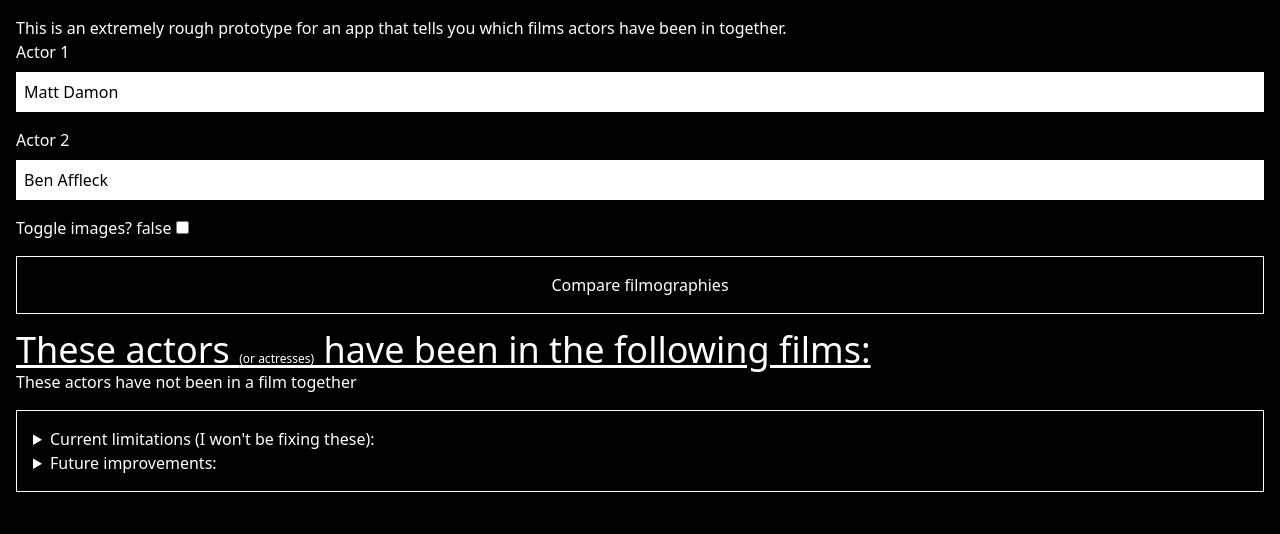
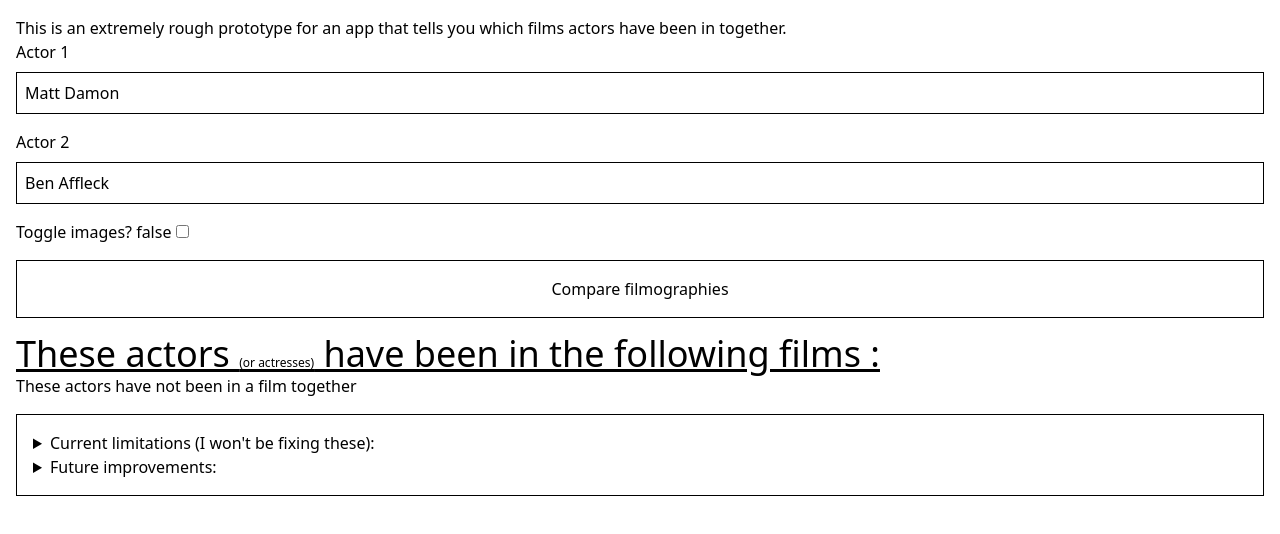
Before and after one commit to DipoOgunmodede/movie-finder, a Vue app: page / in a window 1280 px wide. Shown: the top 534 px of the page. Built offline with nearby package versions, Linux system fonts and the light colour scheme.

Commit message:
added generate image link function

```diff
--- a/index.html
+++ b/index.html
@@ -6,7 +6,7 @@
     <meta name="viewport" content="width=device-width, initial-scale=1.0" />
     <title>Shared film finder</title>
   </head>
-  <body class="bg-black">
+  <body class="bg-white dark:bg-black">
     <div id="app"></div>
     <script type="module" src="/src/main.js"></script>
   </body>
--- a/src/App.vue
+++ b/src/App.vue
@@ -1,7 +1,6 @@
 <script setup>
 import HelloWorld from './components/HelloWorld.vue'
 import axios from 'axios'
-
 import { ref, onMounted } from 'vue'
 
 const movieList = ref([])
@@ -10,18 +9,7 @@ const actor1 = ref('Matt Damon')
 const actor2 = ref('Ben Affleck')
 const actorsCommonFilms = ref({})
 const showImages = ref(false)
-
-const getPopularMovieList = () => {
-  axios.get('https://api.themoviedb.org/3/movie/popular?api_key=c92bac37a196e6559bcb667ecb49b1e1&language=en-US&page=1')
-    .then(function (response) {
-      // Check out the console to see the results
-      movieList.value = response.data.results
-    })
-    .catch(function (error) {
-      // handle error
-      console.log(error);
-    })
-}
+const isLoading = ref(false)
 
 //why const and anonymous function?
 
@@ -39,105 +27,139 @@ const queryParams = {
 
 const getActorIdFromName = (actorName) => {
   //search tmdb for actor name and return their id
+
   return axios.get(
     `https://api.themoviedb.org/3/search/person?query="${actorName}"`, queryParams
   )
 }
+const getMovieCreditsByActorId = async (actorId) => {
 
-const getMovieCreditsByActorId = (actorId) => {
   // return the promise
   return axios.get(
     `https://api.themoviedb.org/3/person/${actorId}/movie_credits`, queryParams
   )
-
+}
+const generateImageLink = (imagePath) => {
+  return `https://image.tmdb.org/t/p/w500${imagePath}`
 }
 
 const getActorFilmography = async (actorName) => {
   //get the actor id from the name
   let actorId = await getActorIdFromName(actorName)
+  //get photos
+  const actorImagePath = actorId.data.results[0].profile_path
+  const actorImage = generateImageLink(actorImagePath)
+  console.log(actorImage)
   //get the movie credits from the actor id
   const movieCredits = await getMovieCreditsByActorId(actorId.data.results[0].id)
-  //return the movie credits
-  console.log(movieCredits.data.cast)
+
+
   //add external ids to each film object
   movieCredits.data.cast.forEach(async (movie) => {
     const externalIds = await axios.get(`https://api.themoviedb.org/3/movie/${movie.id}/external_ids`, queryParams)
     movie.imdb = externalIds.data.imdb_id
   })
+  console.log(movieCredits.data.cast)
   return movieCredits.data.cast
 }
 
 const compareBothActorsFilmographies = async (firstActor, secondActor) => {
-
+  //set is loading to true
+  isLoading.value = true
   //get the filmographies of both actors and turn them into arrays
   const actor1Filmography = await getActorFilmography(firstActor)
   const actor2Filmography = await getActorFilmography(secondActor)
+  //get actor photos for both actors
+
   const actor1FilmographyIds = actor1Filmography.map(movie => movie.id)
   const actor2FilmographyIds = actor2Filmography.map(movie => movie.id)
   //check films have the same id, then filter the array to only include the common film objects
-  const commonFilms = actor1Filmography.filter(movie => actor2FilmographyIds.includes(movie.id))
+  let commonFilms = actor1Filmography.filter(movie => actor2FilmographyIds.includes(movie.id))
   //add external ids to each film object
   commonFilms.forEach(async (movie) => {
     const externalIds = await axios.get(`https://api.themoviedb.org/3/movie/${movie.id}/external_ids`, queryParams)
     movie.imdb = externalIds.data.imdb_id
   })
+  //check and remove films with duplicate ids (some actors are in films twice)
+  commonFilms = commonFilms.filter((film, index, self) =>
+    index === self.findIndex((t) => (
+      t.id === film.id
+    ))
+  )
+  //now order films by release_date (newest first)
+  commonFilms = commonFilms.sort((a, b) => {
+    return new Date(b.release_date) - new Date(a.release_date)
+  })
   actorsCommonFilms.value = [...commonFilms]
-  console.log(actorsCommonFilms.value)
+  //set is loading to false
+  isLoading.value = false
+   console.log(actorsCommonFilms.value, isLoading)
 }
 const computeGridStyles = () => {
   //if images are shown, add responsive grid classes
   if (showImages.value) {
-    return "grid grid-cols-1 sm:grid-cols-2 md:grid-cols-3 lg:grid-cols-4 items-end gap-4"
+    return "grid grid-cols-1 sm:grid-cols-2 md:grid-cols-3 lg:grid-cols-4 items-end gap-8"
   } else {
     return ""
   }
 }
-onMounted(() => {
-  console.log("What are you looking for here?")
-})
+// onMounted(() => {
+//   compareBothActorsFilmographies(actor1.value, actor2.value)
+// })
 </script>
 
 <template>
-  <div class="flex flex-col justify-center text-white p-4">
+  <div class="flex flex-col justify-center dark:text-white p-4">
     <p>This is an extremely rough prototype for an app that tells you which films actors have been in together.</p>
-    <div class="flex flex-col justify-center gap-4">
-      <label class="text-white flex flex-col gap-2">
+    <div class="flex flex-col justify-center gap-4 relative">
+      <transition name="fade">
+        <div v-if="isLoading"
+          class="absolute top-0 left-0 w-full h-full bg-white dark:bg-black bg-opacity-50 flex justify-center items-center">
+          <div class="loader ease-linear rounded-full border-8 border-t-8 border-gray-200 h-32 w-32"></div>
+        </div>
+      </transition>
+      <label class="dark:text-white flex flex-col gap-2">
         Actor 1
-        <input type="text" class="actor actor1 text-black p-2" v-model="actor1" placeholder="Search for an actor" />
+        <input type="text" class="actor actor1 text-black border border-black dark:border-white p-2" v-model="actor1"
+          placeholder="Search for an actor" @keyup.enter="compareBothActorsFilmographies(actor1, actor2)" />
       </label>
-      <label class="text-white flex flex-col gap-2">
+      <label class="dark:text-white flex flex-col gap-2">
         Actor 2
-        <input type="text" class="actor actor2 text-black p-2" v-model="actor2" placeholder="Search for an actor" />
+        <input type="text" class="actor actor2 text-black border border-black dark:border-white p-2" v-model="actor2"
+          placeholder="Search for an actor" />
       </label>
       <label>Toggle images? {{ showImages }}
         <input type="checkbox" v-model="showImages" />
       </label>
     </div>
 
-    <button @click="compareBothActorsFilmographies(actor1, actor2)" class="p-4 my-4 border border-white">Compare
+    <button @click="compareBothActorsFilmographies(actor1, actor2)"
+      class="p-4 my-4 border border-black dark:border-white">Compare
       filmographies</button>
     <!-- show list if they have appeared in a film together -->
     <h2 class="text-4xl underline">These actors <span class="text-xs">(or actresses)</span> have been in the
-      following {{ actorsCommonFilms.length }} films:</h2>
+      following {{ actorsCommonFilms.length }}
+      {{ actorsCommonFilms.length < 2 ? "film" : "films" }} :</h2>
         <ul v-if="actorsCommonFilms.length" :class="computeGridStyles()" class="p-4">
-      <li v-for="film in actorsCommonFilms" :key="film.id">
+          <li v-for="film in actorsCommonFilms" :key="film.id" class="group">
             <a :href="`https://www.imdb.com/title/${film.imdb}`">
-          <title class="inline-block mb-2 text-2xl">{{ film.original_title }}</title>
-          <img v-if="showImages" :src="`https://image.tmdb.org/t/p/w500${film.poster_path}`"
-            :alt="`Movie title: ${film.original_title}`">
+              <title class="inline-block mb-
+                             text-2xl">{{ film.original_title }}</title>
+              <img v-if="showImages" :src=generateImageLink(film.poster_path)
+                :alt="`Movie title: ${film.original_title}`" class="md:group-hover:scale-105">
             </a>
           </li>
         </ul>
         <p v-else>These actors have not been in a film together</p>
-
-    <div class="border border-white p-4 my-4">
+        <div class="border border-black dark:border-white p-4 my-4">
           <details>
             <summary>Current limitations (I won't be fixing these):</summary>
             <ul class="list-disc list-inside">
               <li>The API accepts any string meaning actors can be searched with just one name, e.g. Cruise returns Tom
                 Cruise's ID</li>
               <li>While case insensitive, there is no way to handle typos</li>
-          <li>The app only searches for the first result returned by the API. If there are multiple actors with the exact
+              <li>The app only searches for the first result returned by the API. If there are multiple actors with the
+                exact
                 same name, the app will only search for the first result.</li>
               <li>You can search the same person twice</li>
 
@@ -149,27 +171,36 @@ onMounted(() => {
             <ul class="list-disc list-inside">
               <li>Overhaul design completely</li>
               <li><span class="line-through">Responsive styles</span> (implemented 29/3/23)</li>
-          <li>Carousel display </li>
+              <li>Carousel display</li>
               <li>Properly obfuscate API key</li>
-          <li><span class="line-through">Image toggle, probably with <code class="text-code">v-if</code></span> implemented 31/3/23</li>
-          <li>Dark mode toggle using <code class="text-code">@media (prefers-color-scheme)</code></li>
+              <li><span class="line-through">Image toggle, probably with <code class="text-code">v-if</code></span>
+                implemented 31/3/23</li>
+              <li><span class="line-through">Dark mode toggle using <code
+                    class="text-code">@media (prefers-color-scheme)</code></span> implemented 4/4/23</li>
               <li class="line-through">Hyperlink the film titles to the film page on TMBD/imdb</li>
-          <li>Order list by rating</li>
-          <li>Hard coded "films", there is no handling of a single film being returned</li>
+              <li><span class="line-through">Order list by reverse chronology</span>implemented 5/4/23</li>
+              <li><span class="line-through">Hard coded "films", there is no handling of a single film being
+                  returned</span> implemented 4/4/23</li>
               <li>Show data as a venn diagram(?)</li>
               <li>Allow user to search for more than 2 actors</li>
               <li>Show user feedback while API query happens ("Searching...")</li>
-          <li>Show rating for each film</li>
+              <li><span class="line-through">Fixed bug where double credited actors would show two listings</span></li>
               <li>The message about the actors not being in a film together is the default condition because the <code
                   class="text-code">v-else</code>
-            is hit immediately on pageload (<code class="text-code">actorsCommonFilms</code>, an empty array, is truthy
-            onload). I will bind this to a check on enter keyup, input focus change and button click. Basically more event
+                is hit immediately on pageload (<code class="text-code">actorsCommonFilms</code>, an empty array, is
+                truthy
+                onload). I will bind this to a check on enter keyup, input focus change and button click. Basically more
+                event
                 listening.</li>
-          <li>Interpolate the actors names into the message about them not being in a film together, but only after the
-            previous change. Trying to do this now will incorrectly say <code>$actor1</code> and <code>$actor2</code>
-            haven't appeared in a film together on load</li>
-          <li>Increase max limit of actors to compare, as well as other types of roles (Director and actor collabs)</li>
+              <li>Interpolate the actors names into the message about them not being in a film together, but only after
+                the previous change. Trying to do this now will incorrectly say <code>$actor1</code> and
+                <code>$actor2</code>
+                haven't appeared in a film together on load
+              </li>
+              <li>Increase max limit of actors to compare, as well as other types of roles (Director and actor collabs)
+              </li>
             </ul>
           </details>
         </div>
-</div></template>
+  </div>
+</template>
```
Lines whose indentation alone changed are shown as unchanged.
